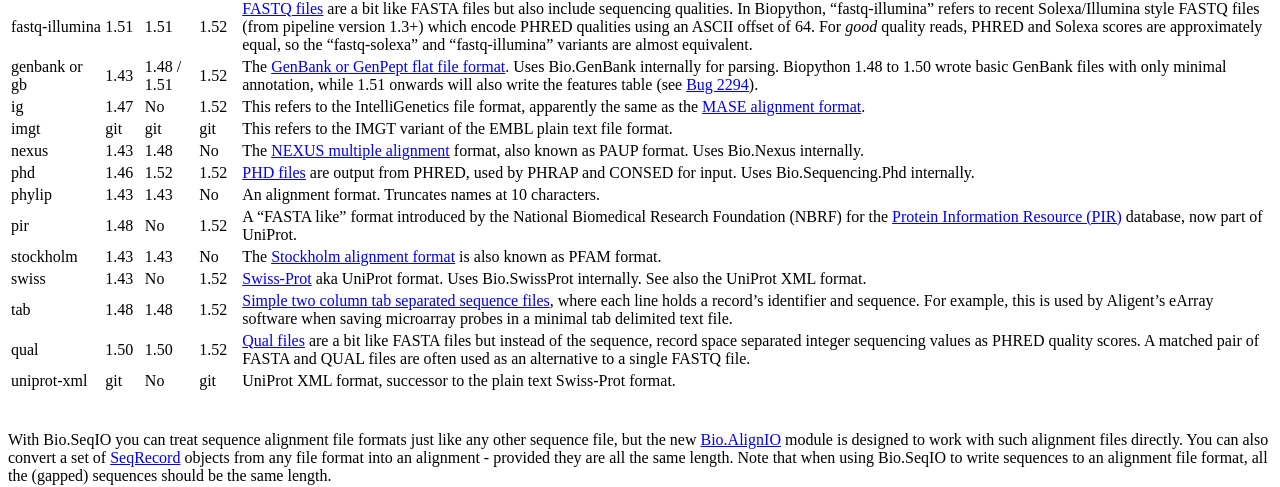
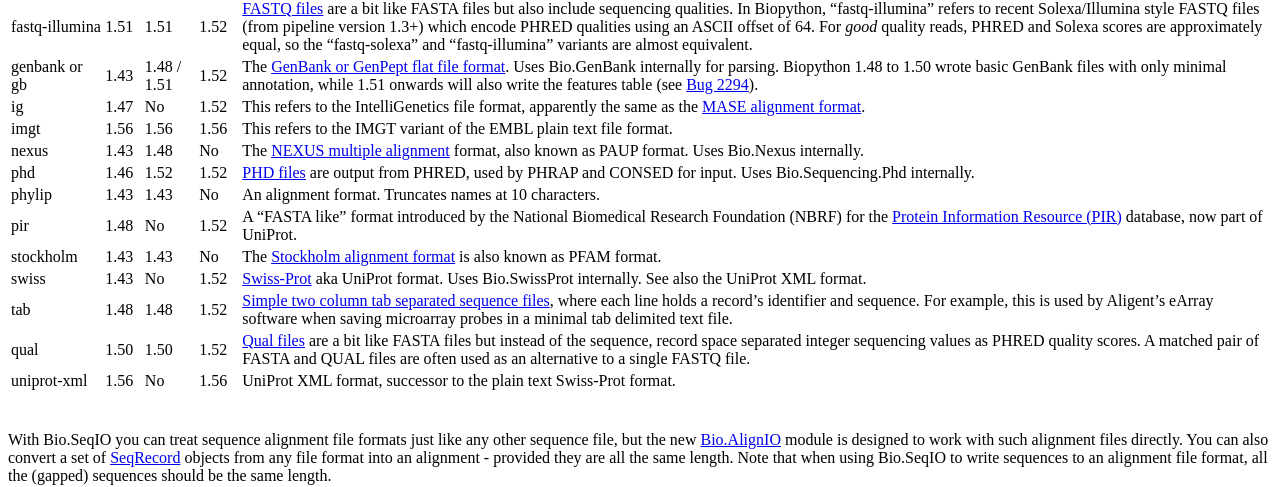
Before and after one commit to biopython/biopython.github.io, a Jekyll site: the page built from wiki/SeqIO.md, in a window 1280 px wide and 900 px high, scrolled down 615 px. Shown: the part 140-627 px from the top of the window. Built offline with Jekyll 4.4.1, drawn with Linux system fonts in a browser that asks for light colours.

Commit message:
/* File Formats */ Biopython 1.56

```diff
--- a/wiki/SeqIO.md
+++ b/wiki/SeqIO.md
@@ -67,7 +67,7 @@ SeqIO](bp:HOWTO:SeqIO#Formats "wikilink") and
 | fastq-illumina        | 1.51 | 1.51        | 1.52  | [FASTQ files](http://en.wikipedia.org/wiki/FASTQ_format) are a bit like FASTA files but also include sequencing qualities. In Biopython, "fastq-illumina" refers to recent Solexa/Illumina style FASTQ files (from pipeline version 1.3+) which encode PHRED qualities using an ASCII offset of 64. For *good* quality reads, PHRED and Solexa scores are approximately equal, so the "fastq-solexa" and "fastq-illumina" variants are almost equivalent. |
 | genbank or gb         | 1.43 | 1.48 / 1.51 | 1.52  | The [GenBank or GenPept flat file format](bp:GenBank_sequence_format "wikilink"). Uses Bio.GenBank internally for parsing. Biopython 1.48 to 1.50 wrote basic GenBank files with only minimal annotation, while 1.51 onwards will also write the features table (see [Bug 2294](http://bugzilla.open-bio.org/show_bug.cgi?id=2294)).                                                                                                                      |
 | ig                    | 1.47 | No          | 1.52  | This refers to the IntelliGenetics file format, apparently the same as the [MASE alignment format](bp:Mase_multiple_alignment_format "wikilink").                                                                                                                                                                                                                                                                                                         |
-| imgt                  | git  | git         | git   | This refers to the IMGT variant of the EMBL plain text file format.                                                                                                                                                                                                                                                                                                                                                                                       |
+| imgt                  | 1.56 | 1.56        | 1.56  | This refers to the IMGT variant of the EMBL plain text file format.                                                                                                                                                                                                                                                                                                                                                                                       |
 | nexus                 | 1.43 | 1.48        | No    | The [NEXUS multiple alignment](bp:NEXUS_multiple_alignment_format "wikilink") format, also known as PAUP format. Uses Bio.Nexus internally.                                                                                                                                                                                                                                                                                                               |
 | phd                   | 1.46 | 1.52        | 1.52  | [PHD files](bp:PHD_sequence_format "wikilink") are output from PHRED, used by PHRAP and CONSED for input. Uses Bio.Sequencing.Phd internally.                                                                                                                                                                                                                                                                                                             |
 | phylip                | 1.43 | 1.43        | No    | An alignment format. Truncates names at 10 characters.                                                                                                                                                                                                                                                                                                                                                                                                    |
@@ -76,7 +76,7 @@ SeqIO](bp:HOWTO:SeqIO#Formats "wikilink") and
 | swiss                 | 1.43 | No          | 1.52  | [Swiss-Prot](bp:Swissprot_sequence_format "wikilink") aka UniProt format. Uses Bio.SwissProt internally. See also the UniProt XML format.                                                                                                                                                                                                                                                                                                                 |
 | tab                   | 1.48 | 1.48        | 1.52  | [Simple two column tab separated sequence files](bp:Tab_sequence_format "wikilink"), where each line holds a record's identifier and sequence. For example, this is used by Aligent's eArray software when saving microarray probes in a minimal tab delimited text file.                                                                                                                                                                                 |
 | qual                  | 1.50 | 1.50        | 1.52  | [Qual files](bp:Qual_sequence_format "wikilink") are a bit like FASTA files but instead of the sequence, record space separated integer sequencing values as PHRED quality scores. A matched pair of FASTA and QUAL files are often used as an alternative to a single FASTQ file.                                                                                                                                                                        |
-| uniprot-xml           | git  | No          | git   | UniProt XML format, successor to the plain text Swiss-Prot format.                                                                                                                                                                                                                                                                                                                                                                                        |
+| uniprot-xml           | 1.56 | No          | 1.56  | UniProt XML format, successor to the plain text Swiss-Prot format.                                                                                                                                                                                                                                                                                                                                                                                        |
 ||
 
 With Bio.SeqIO you can treat sequence alignment file formats just like
```
Also changed, not shown: 1 other file.
